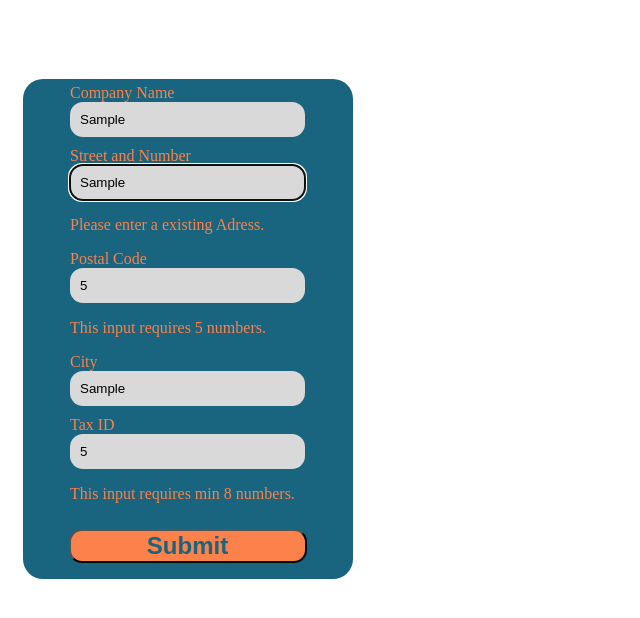
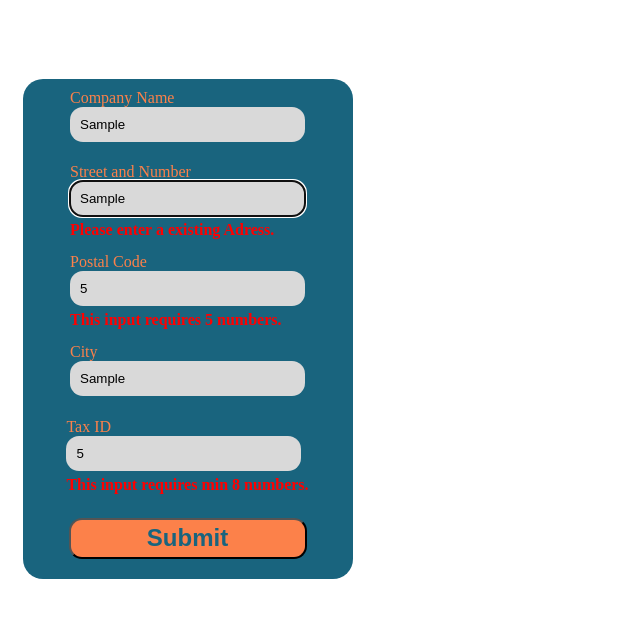
Before and after one commit to tsimvris/capstone-project, a Next.js app: page /create-new-client in a window 1280 px wide. Both pictures are taken after typing "Sample", "Sample", "5", "Sample", "5" into the empty fields and a click on the button "Submit". Shown: the top 618 px of the page, without its empty margins (0-640 px from the left). Built offline with nearby package versions, Linux system fonts and the light colour scheme.

Commit message:
edited Error messages

```diff
--- a/src/components/Forms/CreateNewClientForm.jsx
+++ b/src/components/Forms/CreateNewClientForm.jsx
@@ -4,6 +4,7 @@ import {useRouter} from 'next/router';
 import {useForm} from 'react-hook-form';
 
 import useClientStore from '../../hooks/useClientStore';
+import StyledError from '../errors/styledError';
 
 import StyledForm from './StyledComponents/styledForm';
 import StyledWrapper from './StyledComponents/styledFormWrapper';
@@ -57,7 +58,7 @@ export default function CreateNewClientForm() {
 						render={({messages}) =>
 							messages &&
 							Object.entries(messages).map(([type, message]) => (
-								<p key={type}>{message}</p>
+								<StyledError key={type}>{message}</StyledError>
 							))
 						}
 					/>
@@ -80,7 +81,7 @@ export default function CreateNewClientForm() {
 						render={({messages}) =>
 							messages &&
 							Object.entries(messages).map(([type, message]) => (
-								<p key={type}>{message}</p>
+								<StyledError key={type}>{message}</StyledError>
 							))
 						}
 					/>
@@ -107,7 +108,7 @@ export default function CreateNewClientForm() {
 						render={({messages}) =>
 							messages &&
 							Object.entries(messages).map(([type, message]) => (
-								<p key={type}>{message}</p>
+								<StyledError key={type}>{message}</StyledError>
 							))
 						}
 					/>
@@ -130,7 +131,7 @@ export default function CreateNewClientForm() {
 						render={({messages}) =>
 							messages &&
 							Object.entries(messages).map(([type, message]) => (
-								<p key={type}>{message}</p>
+								<StyledError key={type}>{message}</StyledError>
 							))
 						}
 					/>
@@ -157,7 +158,7 @@ export default function CreateNewClientForm() {
 						render={({messages}) =>
 							messages &&
 							Object.entries(messages).map(([type, message]) => (
-								<p key={type}>{message}</p>
+								<StyledError key={type}>{message}</StyledError>
 							))
 						}
 					/>
--- a/src/components/Forms/StyledComponents/styledLabel.jsx
+++ b/src/components/Forms/StyledComponents/styledLabel.jsx
@@ -1,6 +1,7 @@
 import styled from 'styled-components';
 
 const StyledLabel = styled.label`
+	height: 90px;
 	color: #fc814a;
 `;
 
--- /dev/null
+++ b/src/components/errors/styledError.jsx
@@ -0,0 +1,11 @@
+import styled from 'styled-components';
+
+const StyledError = styled.p`
+	height: 20px;
+	margin-top: -5px;
+	color: red;
+	font-size: 16px;
+	font-weight: 600;
+`;
+
+export default StyledError;
```
